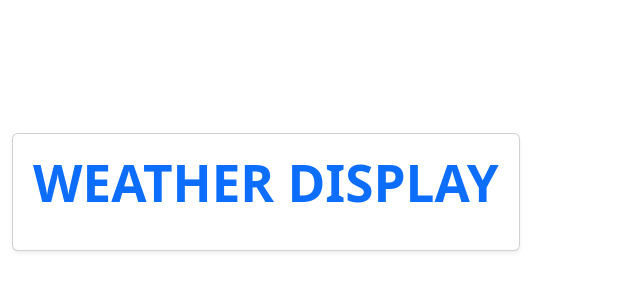
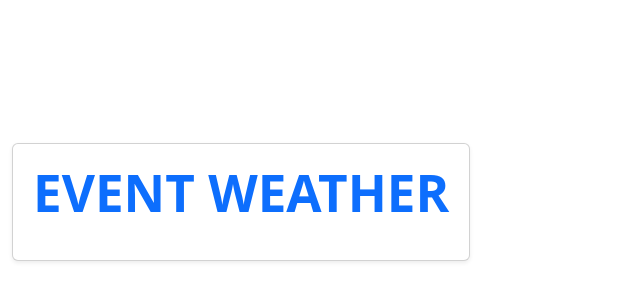
Before and after one commit to ALLHUBS-Jan-2024-Liftoff/Confidence, a React (Vite) app in the folder EventFinder-UI/: page / in a window 1280 px wide. Shown: the part 198-498 px from the top of the page, without its empty margins (0-640 px from the left). Built offline with nearby package versions, Linux system fonts and the light colour scheme.

Commit message:
Final commit - closing this branch.

```diff
--- a/EventFinder-UI/src/App.jsx
+++ b/EventFinder-UI/src/App.jsx
@@ -2,7 +2,7 @@ import React from 'react'
 import 'bootstrap/dist/css/bootstrap.min.css'
 
 // The code below replaces EventDetails with Weather to practice using external weather API
-import Display from './components/Display'
+import Weather from './components/Weather'
 
 
 function App() {
@@ -11,7 +11,7 @@ function App() {
   return (
     <>
       <div>
-        <Display/>
+        <Weather/>
       </div>
 
     </>
--- a/EventFinder-UI/src/components/Display.jsx
+++ b/EventFinder-UI/src/components/Weather.jsx
@@ -1,22 +1,15 @@
 import React from 'react';
 import 'bootstrap/dist/css/bootstrap.min.css';
-import '../styles/EventDetails.css';
-// import { AsyncPaginate } from 'react-select-async-paginate';
+import '../styles/Weather.css';
 
-// holding place for placeholder Display code
-
-/* <AsyncPaginate
-placeholder="display Saint Louis"
-debounceTimeout={600}
-/> */
-
-const Display = () => {
+const Weather = () => {
     return (
         <div className='container py-5'>
             <div className='card shadow-sm'>
                 <div className='card-body'>
                     <div className='mb-3'>
-                        <h1 className='text-primary'>Weather Display</h1>
+                        <h1 className='text-primary'>Event Weather</h1>
+                        <script src='../indexWeather.jsx'></script>
                     </div>
                 </div>
             </div>
@@ -24,4 +17,4 @@ const Display = () => {
     );
 };
 
-export default Display;
+export default Weather;
--- /dev/null
+++ b/EventFinder-UI/src/styles/Weather.css
@@ -0,0 +1,71 @@
+/* Responsive styles for Weather component */
+/* Copied EventDetails to create - if modified, then change EventDetails to Weather, below */
+
+/* Adjust EventDetails card columns on medium screens */
+@media (min-width: 768px) {
+    .card-columns {
+        column-count: 2;
+    }
+}
+
+/* Ensure EventDetails cards stack vertically on extra small screens: commented out because may not use
+@media (max-width: 576px) {
+    .card-columns {
+        column-count: 1;
+    }
+} */
+
+/* Add space between EventDetails cards: commented out because may not use
+.card {
+    margin-bottom: 20px;
+} */
+
+/* Style for EventDetails card image: commented out because may not use
+.card-img-top {
+    width: 100%;
+    height: auto;
+    object-fit: cover; /* Ensure images maintain aspect ratio and cover the entire space */ /*
+    max-width: 100%; /* Ensure image does not exceed the width of its container */ /*
+    max-height: 300px; /* Set a maximum height to control image size */ /*
+} */
+
+/* Style for <Event> weather details by <zip code> card body */
+.card-body {
+    padding: 1.25rem;
+}
+
+/* Style for <Event>: Weather by <Zip Code> card title */
+.card-title {
+    font-size: 1.25rem;
+    font-weight: bold;
+    margin-bottom: 0.75rem;
+}
+
+/* Style for <Event> weather details by <zip code> card text */
+.card-text {
+    font-size: 1rem;
+    margin-bottom: 0.5rem;
+}
+
+/* Style for <Event> weather details by <zip code> card headers (Temp, Humidity, Windspeed, etc.) */
+.card-header {
+    font-size: 0.9rem;
+    font-weight: bold;
+    margin-bottom: 0.3rem;
+}
+
+/* Alert styles */
+.alert {
+    margin-bottom: 15px;
+}
+
+/* h1 style for Weather headings */
+h1 {
+    text-align: center; /* Center align the heading */
+    color: blue; /* Set the color of the heading to blue */
+    margin-bottom: 20px; /* Add some bottom margin for spacing */
+    font-size: 2.5rem; /* Adjust font size as needed */
+    font-weight: bold; /* Ensure the heading is bold */
+    text-transform: uppercase; /* Optionally transform text to uppercase */
+
+}
```
Also changed, not shown: EventFinder-UI/src/WeatherApi.jsx (deleted, +0 -18 lines), EventFinder-UI/src/indexWeather.jsx (added, +9 -0 lines).
